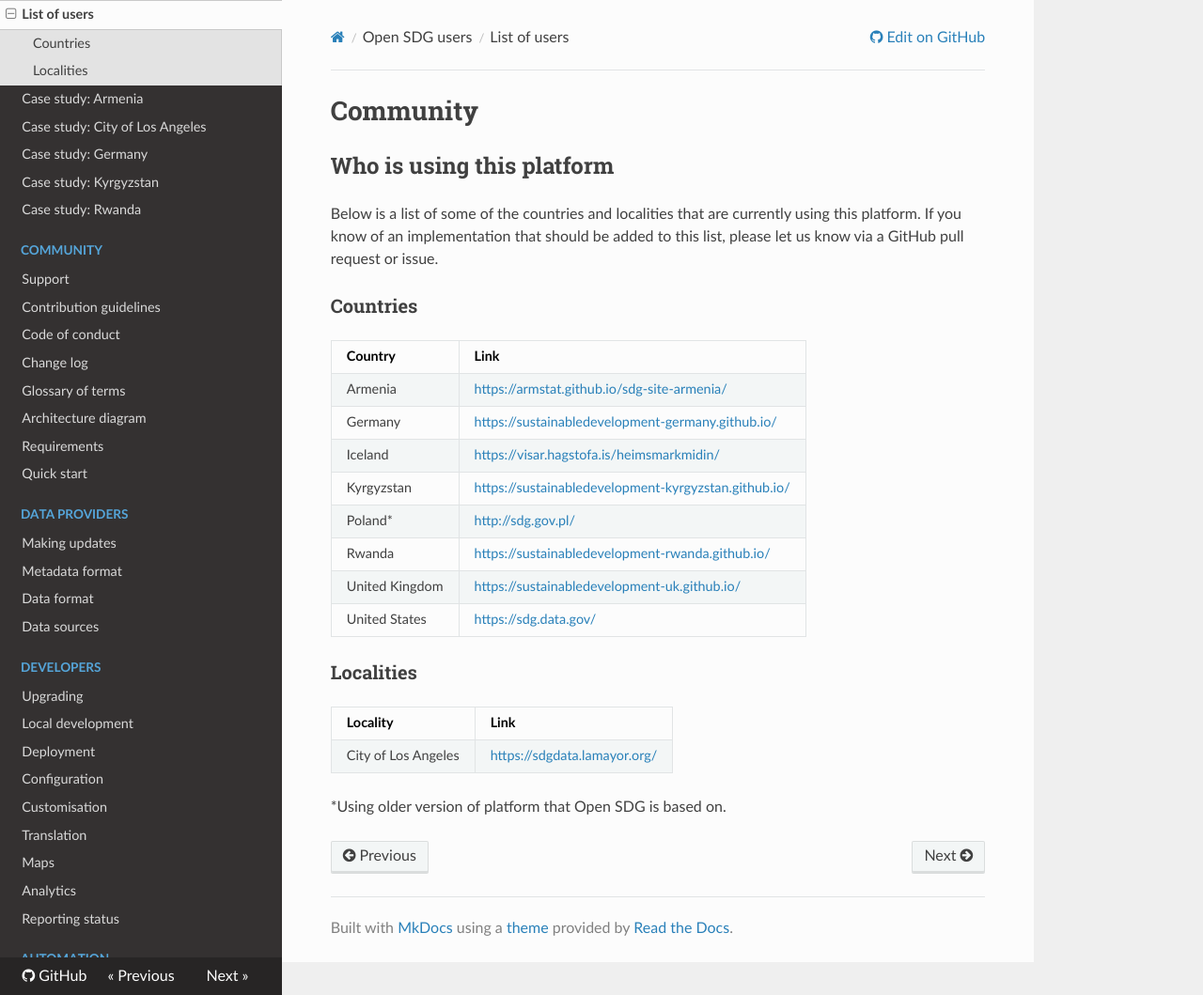
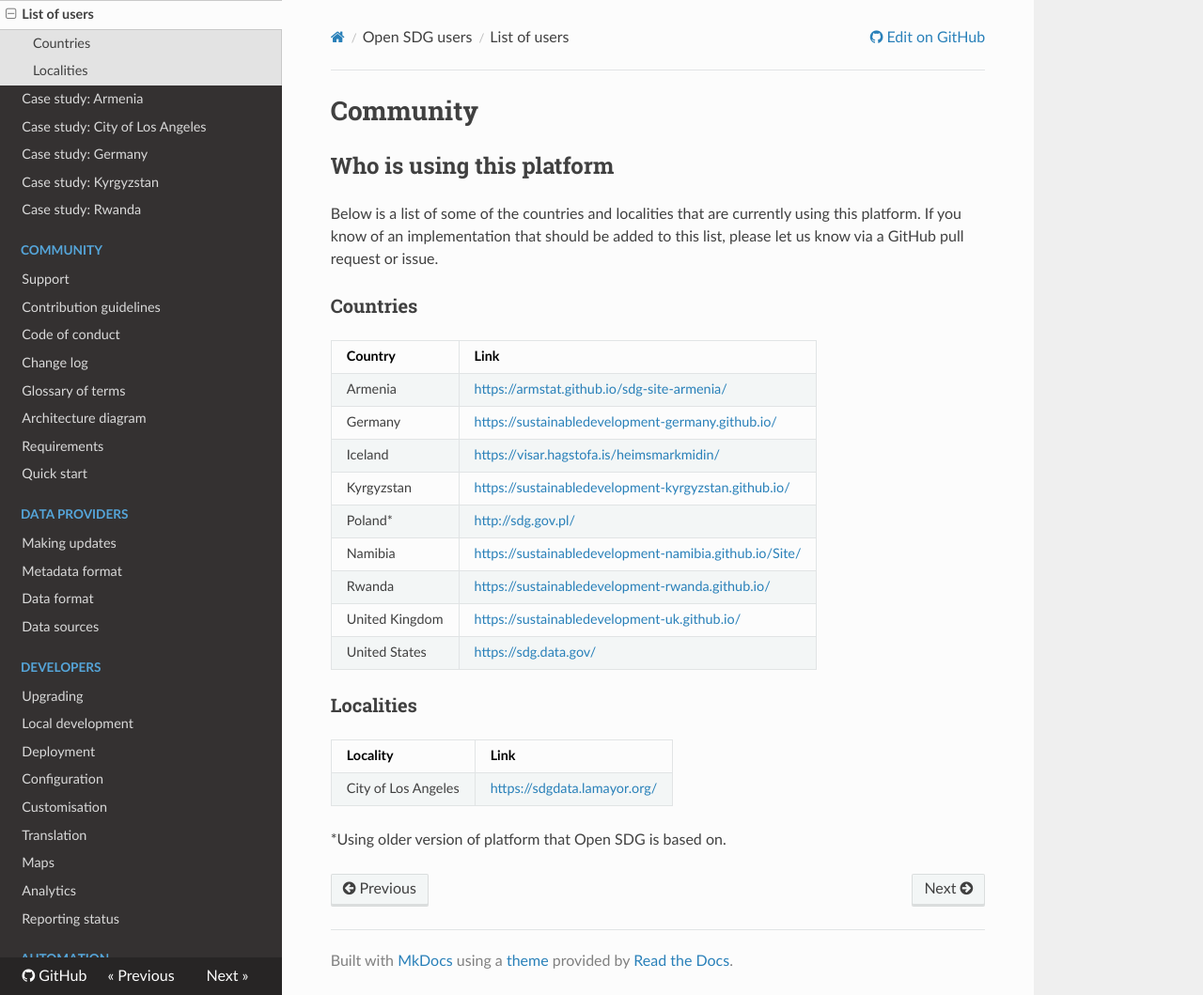
Before and after one commit to open-sdg/open-sdg, an MkDocs documentation site: the page built from docs/community.md, in a window 1280 px wide and 1059 px high. Shown: the whole window at 94% size. Built offline with MkDocs 1.6.1, drawn with Linux system fonts in a browser that asks for light colours; nearby versions of some CDN libraries; old or Windows-style settings are respelled for this version of MkDocs.

Commit message:
Add Namibia to list of countries

```diff
--- a/docs/community.md
+++ b/docs/community.md
@@ -13,6 +13,7 @@
 |Iceland|<https://visar.hagstofa.is/heimsmarkmidin/>|
 |Kyrgyzstan|<https://sustainabledevelopment-kyrgyzstan.github.io/>|
 |Poland* |<http://sdg.gov.pl/>|
+|Namibia|<https://sustainabledevelopment-namibia.github.io/Site/>
 |Rwanda|<https://sustainabledevelopment-rwanda.github.io/>|
 |United Kingdom|<https://sustainabledevelopment-uk.github.io/>|
 |United States|<https://sdg.data.gov/>|
```
